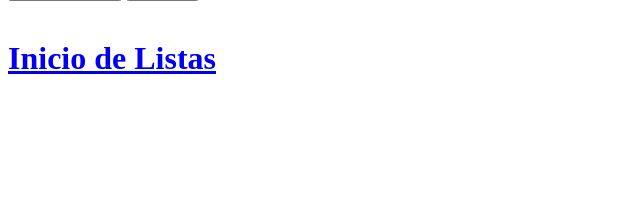
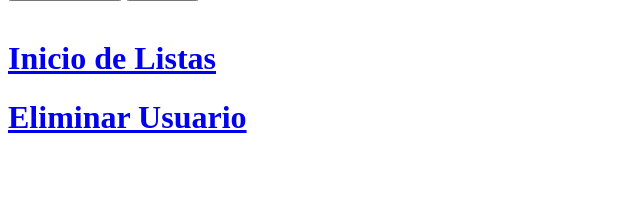
Before and after one commit to JesusHades/ProgramacionWeb_1510, a PHP site: page /Formulario.php in a window 1280 px wide. Shown: the part 488-698 px from the top of the page, without its empty margins (0-640 px from the left). Run offline with PHP 8.4, Linux system fonts and the light colour scheme.

Commit message:
Se agrega ancla para Eliminar Usuario

```diff
--- a/ProyectoFInal/Formulario.php
+++ b/ProyectoFInal/Formulario.php
@@ -98,6 +98,7 @@ session_start();
 
 <br/>
 <h1><a href="index.php">Inicio de Listas</a></h1>
+<h1><a href="EliminarUsuario.php">Eliminar Usuario</a></h1>
 
 </body>
 
```
